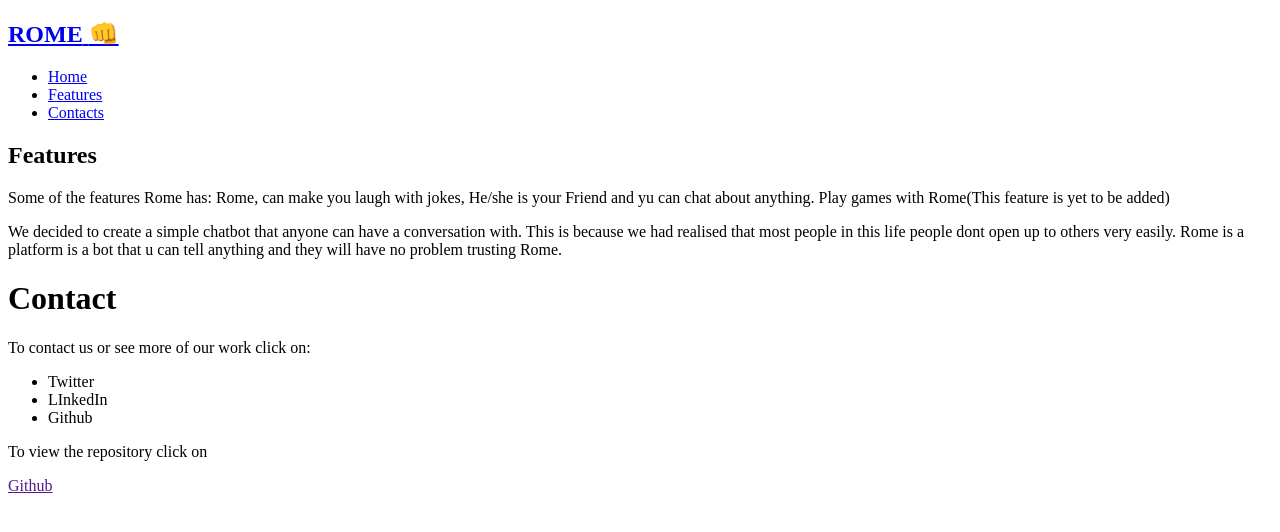
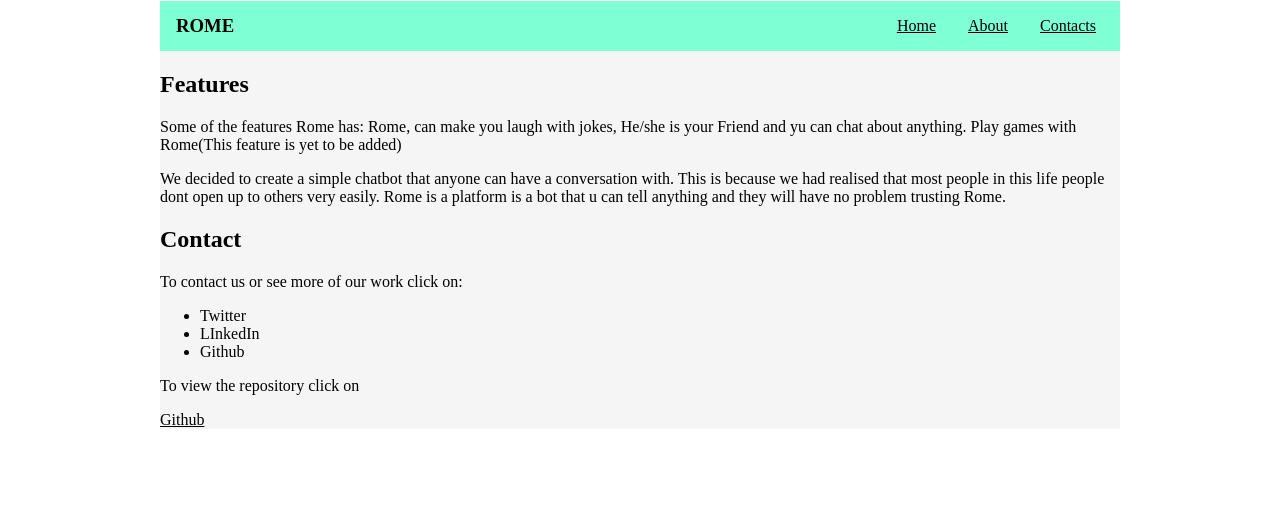
Before and after one commit to G-RIMA/ROME_-, a Flask app: page / in a window 1280 px wide. Shown: the top 532 px of the page. Run offline with Flask 2, Linux system fonts and the light colour scheme; some libraries are stand-ins or nearby versions.

Commit message:
styled navigation bar

```diff
--- /dev/null
+++ b/Landing_page/static/style.css
@@ -0,0 +1,61 @@
+html{
+    font-family: 'Times New Roman', Times, serif;
+    background: white;
+    padding: 1px;
+    scroll-behavior: smooth;
+}
+
+body{
+    max-width: 960px;
+    margin: 0 auto;
+    background: whitesmoke;
+}
+
+h3{
+    font-family: serif;
+    color: black;
+    margin: 1rem 0;
+}
+
+nav{
+    background: aquamarine;
+    display: flex;
+    align-items: center;
+    padding: 0 0.5rem;
+}
+
+nav h3{
+    flex: auto;
+    margin: 0px;
+    text-decoration: none;
+    padding: 0.25rem 0.5rem;
+}
+
+a{
+    color: black;
+    text-size-adjust: 5px;
+}
+
+nav h3 a {
+    text-decoration: none;
+    padding: 0.25rem 0.5rem;
+}
+nav ul li a, nav ul li{
+    display: block;
+    padding: 0.5rem; }
+
+nav ul{
+    display: flex;
+    list-style: none;
+    margin: 0;
+    padding: 0;
+    align-items: right;
+}
+
+nav ul li a {
+    display: block; padding: 0.5rem;
+}
+
+ul{
+    align-items: flex-end;
+}
--- a/Landing_page/templates/index.html
+++ b/Landing_page/templates/index.html
@@ -5,38 +5,29 @@
     <meta http-equiv="X-UA-Compatible" content="IE-edge"/>
     <title>My Homepage</title>
     <meta name="viewport" content="width=device-width, initial-scale=1"/>
-    <link href="{{ url_for('static', filename='')}}" rel="stylesheet"/>
-    <link rel="icon" sizes="32x32" type="image/png" href="{{ url_for('static', filename='')}}"/>
-    <link rel="shortcut icon" href="{{ url_for('static', filename='')}}"/>
+    <link rel="stylesheet" href="{{ url_for('static', filename='style.css') }}">
+    <link rel="icon" sizes="32x32" type="image/png" href="{{ url_for('static', filename='')}}">
+    <link rel="shortcut icon" href="{{ url_for('static', filename='')}} ">
 </head>
-<body>
-    <!-- Navbar -->
 <nav>
-        <a href="#" class="logo">
-            <h1>
-                <span class="rome">ROME</span>
-                <span class="bot">&#x1F44A;</span>
-            </h1>
-        </a>
+    <h3>ROME</h3>
     <ul>
-            <li class="nav-item">
+        <li>
             <a href="#Home">Home</a>
         </li>
-            <li class="nav-item">
-                <a href="#Features"> Features</a>
+        <li>
+            <a href="#About">About</a>
         </li>
-            <li class="nav-item">
-                <a href="#Contact">Contacts</a>
+        <li>
+            <a href=#Contact>Contacts</a>
         </li>
     </ul>
 </nav>
-    <!-- web page script -->
-    <script src="https://code.jquery.com/jquery-3.2.1.slim.min.js" integrity="sha384-KJ3o2DKtIkvYIK3UENzmM7KCkRr/rE9/Qpg6aAZGJwFDMVNA/GpGFF93hXpG5KkN" crossorigin="anonymous""></script>
-    <script type="text/javascript" src="{{ url_for('static', filename='')}}"></script>
-    <script src="https://cdnjs.cloudflare.com/ajax/libs/popper.js/1.12.9/umd/popper.min.js" integrity="sha384-ApNbgh9B+Y1QKtv3Rn7W3mgPxhU9K/ScQsAP7hUibX39j7fakFPskvXusvfa0b4Q" crossorigin="anonymous"></script>
-    <script src="https://maxcdn.bootstrapcdn.com/bootstrap/4.0.0/js/bootstrap.min.js" integrity="sha384-JZR6Spejh4U02d8jOt6vLEHfe/JQGiRRSQQxSfFWpi1MquVdAyjUar5+76PVCmYl" crossorigin="anonymous"></script>
+<header>
 
-    <div>
+</header>
+<body>
+   <section class="features">
         <h2>Features</h2>
         <p>Some of the features Rome has:
             Rome, can make you laugh with jokes,
@@ -44,7 +35,6 @@
             Play games with Rome(This feature is yet to be added)
 
         </p>
-    </div>
     <div>
         <p>We decided to create a simple chatbot that anyone can have a conversation with.
             This is because we had realised that most people in this life people dont open up to others very easily.
@@ -52,7 +42,8 @@
         </p>
 
     </div>
-    <div>
+   </section>
+    <section class="contact">
         <h1>Contact</h1>
         <p>To contact us or see more of our work click on:</p>
         <ul>
@@ -61,7 +52,7 @@
             <li href="">Github</li>
 
         </ul>
-    </div>
+    </section>
     <footer>
         <p>To view the repository click on</p>
         <a href="">Github</a>
```
Also changed, not shown: Landing_page/static/css/style.css (deleted, +0 -65 lines). Lines whose indentation alone changed are shown as unchanged.
